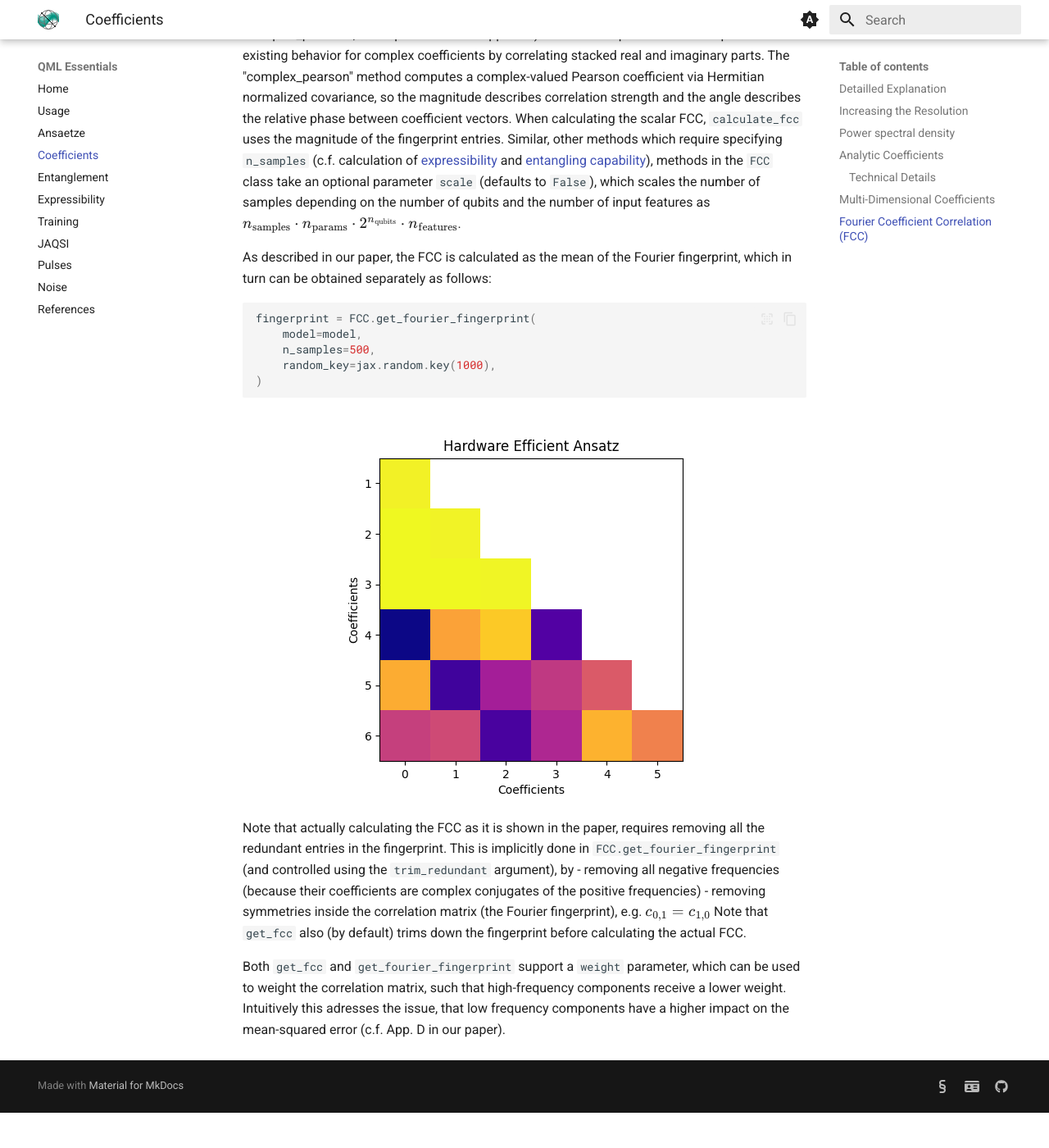
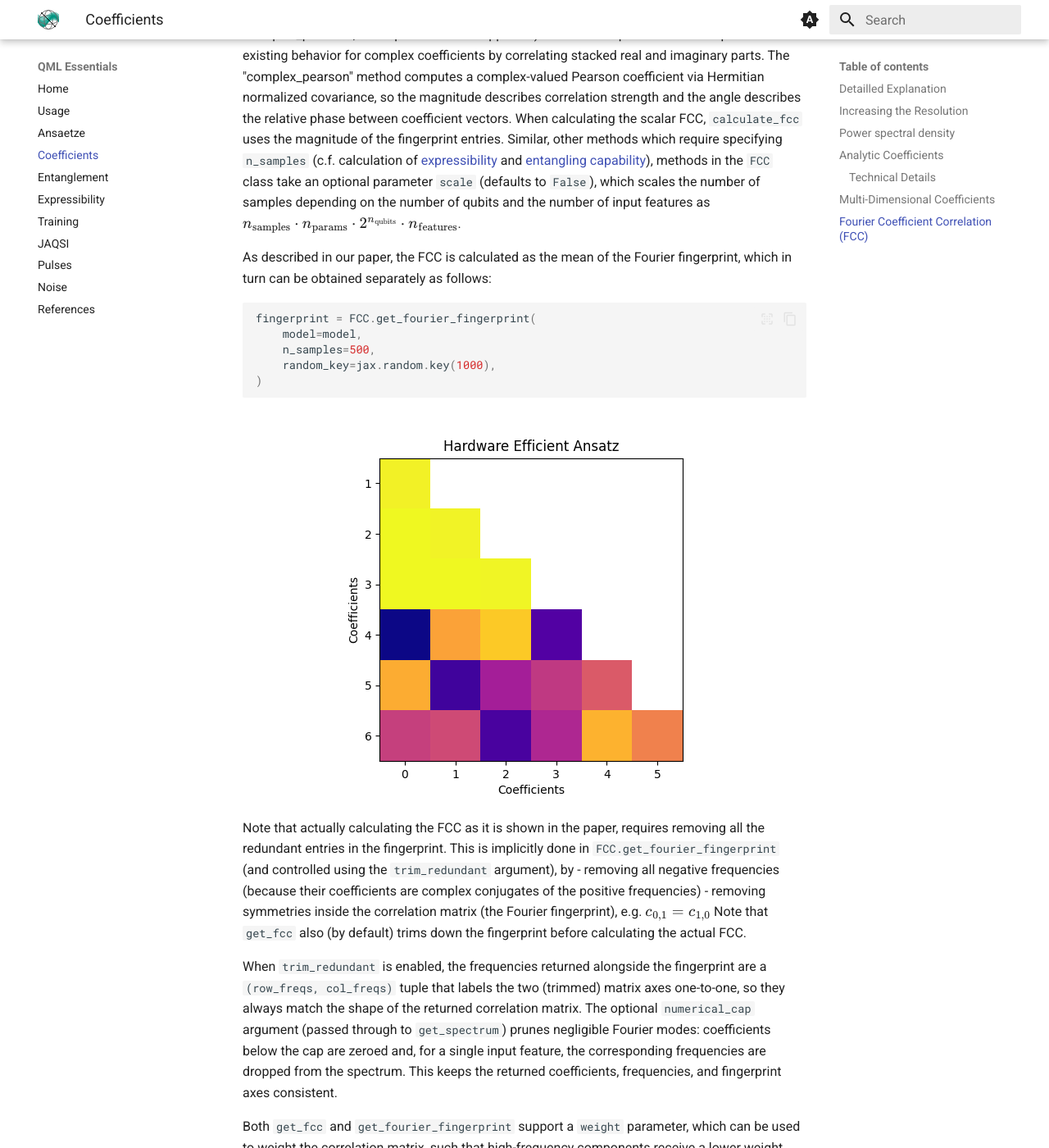
Before and after one commit to cirKITers/qml-essentials, an MkDocs documentation site: the page built from docs/coefficients.md, in a window 1280 px wide and 1400 px high, scrolled down 7824 px. Shown: the whole window at 82% size. Built offline with MkDocs 1.6.1 and Material for MkDocs 9.7.7, drawn with Linux system fonts in a browser that asks for light colours; emoji names are drawn with the system emoji font; before the commit the page ends 9181 px from its top, so only the background shows below that; some of the changed text lies outside the part shown.

Commit message:
updated docs
Signed-off-by: Melvin Strobl <lc3267@kit.edu>

```diff
--- a/docs/coefficients.md
+++ b/docs/coefficients.md
@@ -240,5 +240,8 @@ This is implicitly done in `FCC.get_fourier_fingerprint` (and controlled using t
 - removing symmetries inside the correlation matrix (the Fourier fingerprint), e.g. $c_{0,1} = c_{1,0}$
 Note that `get_fcc` also (by default) trims down the fingerprint before calculating the actual FCC.
 
+When `trim_redundant` is enabled, the frequencies returned alongside the fingerprint are a `(row_freqs, col_freqs)` tuple that labels the two (trimmed) matrix axes one-to-one, so they always match the shape of the returned correlation matrix.
+The optional `numerical_cap` argument (passed through to `get_spectrum`) prunes negligible Fourier modes: coefficients below the cap are zeroed and, for a single input feature, the corresponding frequencies are dropped from the spectrum. This keeps the returned coefficients, frequencies, and fingerprint axes consistent.
+
 Both `get_fcc` and `get_fourier_fingerprint` support a `weight` parameter, which can be used to weight the correlation matrix, such that high-frequency components receive a lower weight.
 Intuitively this adresses the issue, that low frequency components have a higher impact on the mean-squared error (c.f. App. D in our paper).
```
